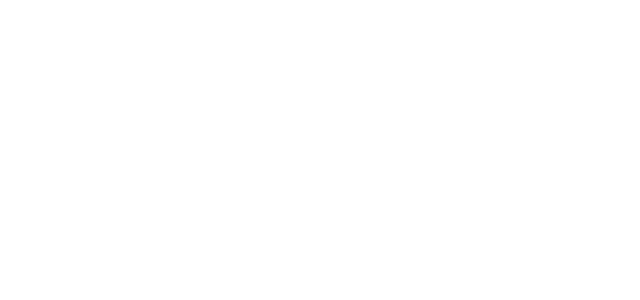
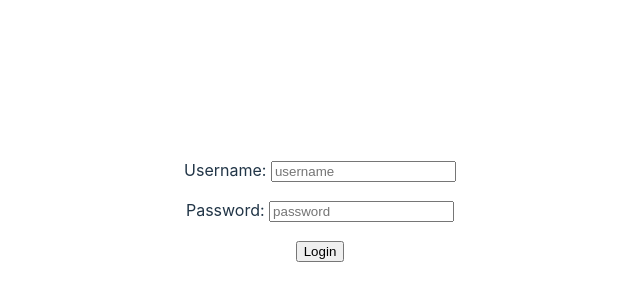
Before and after one commit to ElliottLarsen/WallyAndCoda, a React (Vite) app in the folder frontend/: page / in a window 1280 px wide. Shown: the part 198-498 px from the top of the page, without its empty margins (320-960 px from the left). Built offline with nearby package versions, Linux system fonts and the light colour scheme.

Commit message:
Login form added.

```diff
--- a/frontend/src/components/Login.jsx
+++ b/frontend/src/components/Login.jsx
@@ -1,3 +1,15 @@
 export default function Login() {
-    return
+    return (
+        <form action="/login" method="POST">
+            <p>
+                <label htmlFor="username">Username: </label>
+                <input id="username" type="text" placeholder="username" required />
+            </p>
+            <p>
+                <label htmlFor="password">Password: </label>
+                <input id="password" type="password" placeholder="password" required />
+            </p>
+            <input type="submit" value="Login" />
+        </form>
+    )
 }
```
